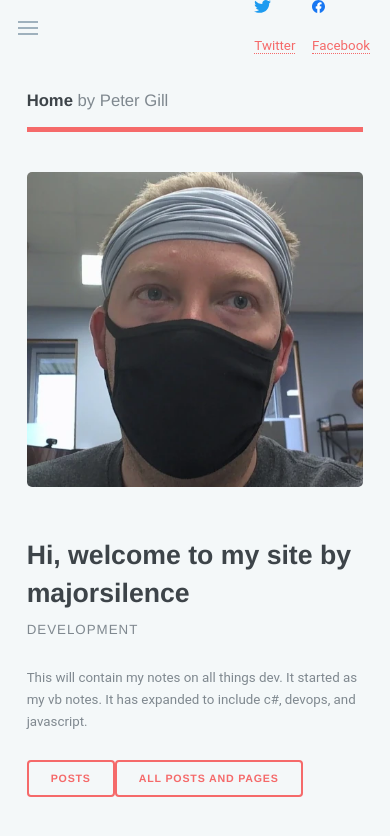
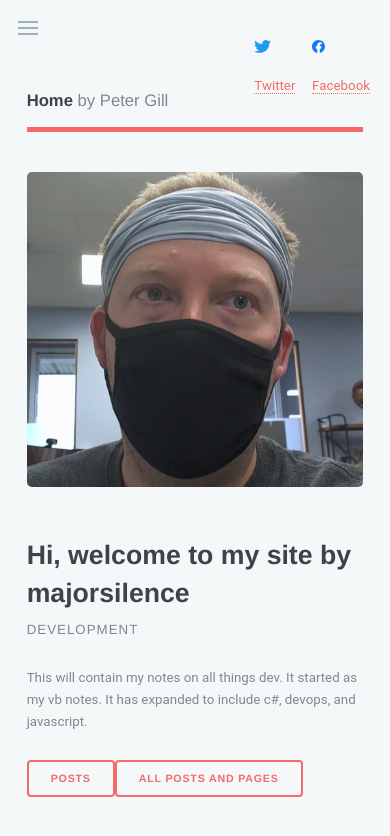
Before and after one commit to majorsilence/Dev, a Jekyll site: the page built from index.html, in a window 390 px wide. Shown: the top 836 px of the page. Built offline with Jekyll 4.4.1, drawn with Linux system fonts in a browser that asks for light colours.

Commit message:
move the header icons down a bit from the top of the page

```diff
--- a/assets/css/main.css
+++ b/assets/css/main.css
@@ -1869,7 +1869,7 @@ button,
         line-height: 5em;
         position: absolute;
         right: -0.5em;
-        top: 0; } }
+        top: 3em; } }
 
 /* Banner */
 #banner {
```
